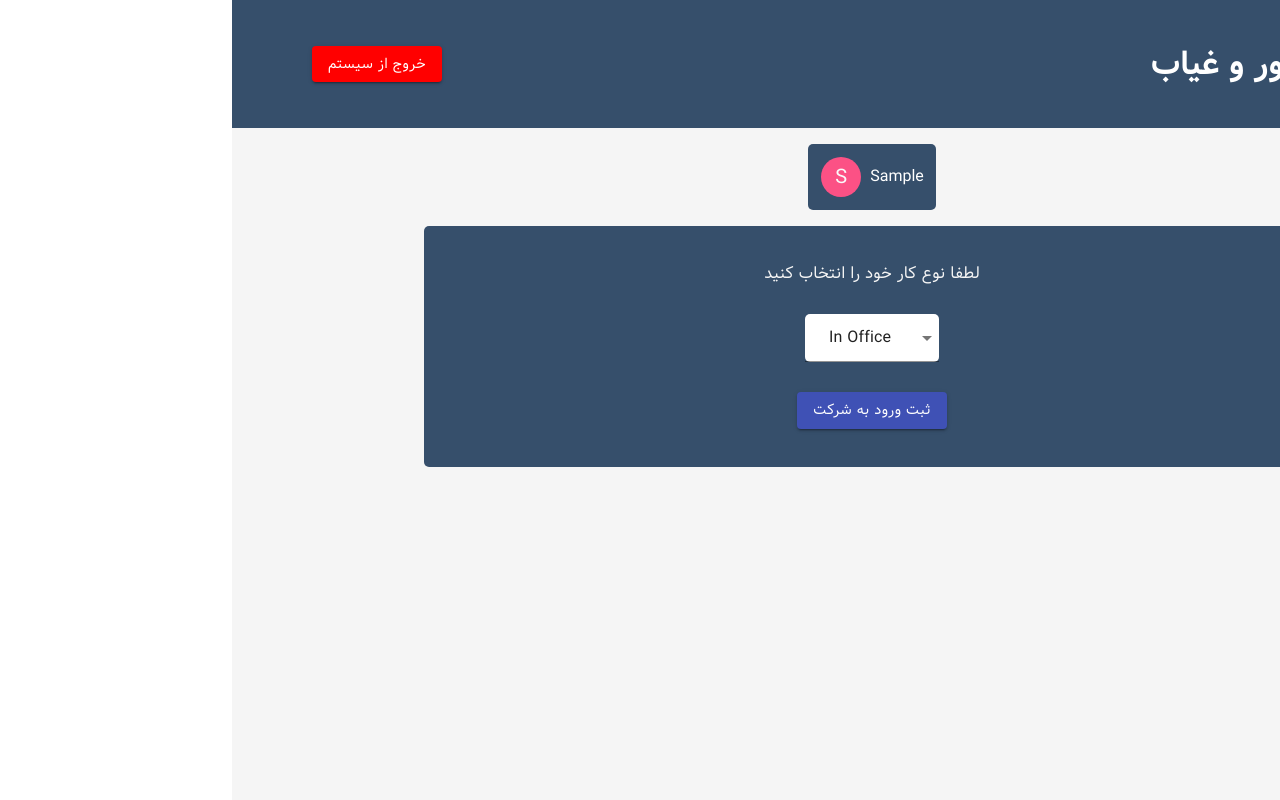
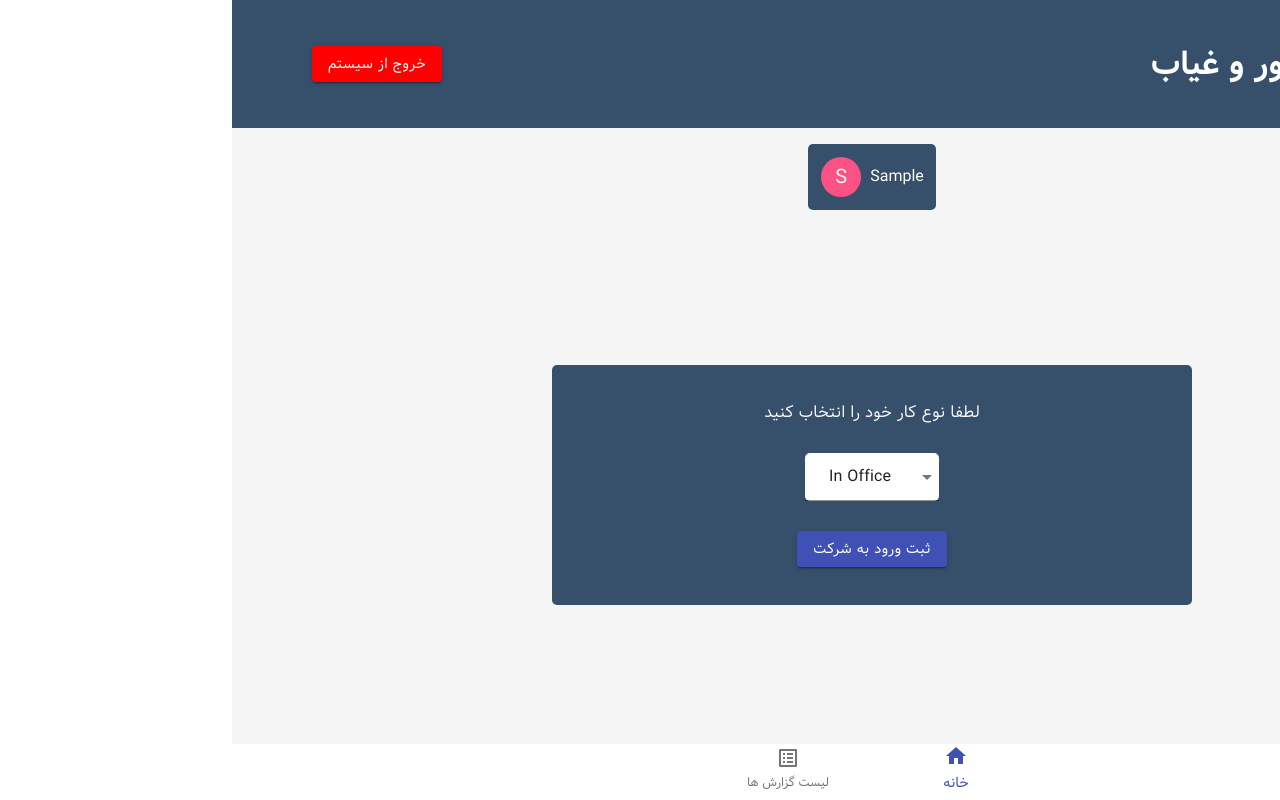
Before and after one commit to sinamoraddar/attendanceSystem, a React (Create React App) app: page /authentication in a window 1280 px wide. Both pictures are taken after typing "Sample", "5" into the empty fields and a click on the button "SIGNUP". Built offline with nearby package versions, Linux system fonts and the light colour scheme.

Commit message:
add the bottom navigation

```diff
--- a/package.json
+++ b/package.json
@@ -4,6 +4,7 @@
   "private": true,
   "dependencies": {
     "@material-ui/core": "^4.11.2",
+    "@material-ui/icons": "^4.11.2",
     "@testing-library/jest-dom": "^5.11.6",
     "@testing-library/react": "^11.2.2",
     "@testing-library/user-event": "^12.5.0",
@@ -33,7 +34,6 @@
       "react-app",
       "react-app/jest"
     ]
-
   },
   "browserslist": {
     "production": [
--- a/src/App.module.scss
+++ b/src/App.module.scss
@@ -37,3 +37,9 @@
     }
   }
 }
+
+:global {
+  .MuiBottomNavigationAction-label {
+    margin: 0.5em 0;
+  }
+}
--- a/src/App.tsx
+++ b/src/App.tsx
@@ -2,16 +2,32 @@ import React, { useCallback, useEffect, useState } from "react";
 import moment from "moment";
 import { nanoid } from "nanoid";
 import AuthenticationPage from "pages/authenticationPage/AuthenticationPage";
-import { BrowserRouter as Router, Switch, Route } from "react-router-dom";
+import {
+  BrowserRouter as Router,
+  Switch,
+  Route,
+  useHistory,
+  Redirect,
+  Link,
+} from "react-router-dom";
 import { AuthContext } from "contexts/AuthContext";
 import MainPage, { WorkTypes } from "pages/mainPage/MainPage";
 import { AuthenticationConstants } from "components/forms/authForm/AuthForm";
 import { initialCurrentUserState } from "contexts/AuthContext";
 import DetailsPage from "pages/detailsPage/DetailsPage";
-
+import ListAltIcon from "@material-ui/icons/ListAlt";
+import HomeIcon from "@material-ui/icons/Home";
+import {
+  BottomNavigation,
+  BottomNavigationAction,
+  Button,
+  InputLabel,
+  MenuItem,
+  Select,
+} from "@material-ui/core";
+import { Avatar } from "@material-ui/core";
 //styles
 import styles from "./App.module.scss";
-import { Avatar, Button } from "@material-ui/core";
 export enum WeekDays {
   Sunday,
   Monday,
@@ -40,10 +56,31 @@ export interface UserShape {
   }[];
 }
 function App() {
+  //state
   const [isAuthenticated, setIsAuthenticated] = useState<boolean>(false);
   const [currentUser, setCurrentUser] = useState<UserShape>(
     initialCurrentUserState
   );
+  const [value, setValue] = useState(0);
+  //third party hooks
+  const history = useHistory();
+  //life cycle hooks
+
+  useEffect(() => {
+    // if (isAuthenticated) {
+    switch (value) {
+      case 0: {
+        // history.push("/");
+        break;
+      }
+      case 1: {
+        // history.push("/details");
+        break;
+      }
+    }
+    // }
+  }, [value, history, isAuthenticated]);
+  //callbacks
   const signUpTheUser = useCallback(
     ({ name, phoneNumber }: { name: string; phoneNumber: string }) => {
       setCurrentUser((currentUser) => ({
@@ -194,6 +231,28 @@ function App() {
           <Route path="/details" exact component={DetailsPage} />
           <Route path="/authentication" exact component={AuthenticationPage} />
         </Switch>
+        {isAuthenticated && (
+          <BottomNavigation
+            value={value}
+            onChange={(event, newValue) => {
+              setValue(newValue);
+            }}
+            showLabels
+          >
+            <BottomNavigationAction
+              component={Link}
+              to="/"
+              label="خانه"
+              icon={<HomeIcon />}
+            />
+            <BottomNavigationAction
+              label="لیست گزارش ها"
+              component={Link}
+              to="/details"
+              icon={<ListAltIcon />}
+            ></BottomNavigationAction>
+          </BottomNavigation>
+        )}
       </Router>
     </AuthContext.Provider>
   );
--- a/src/assets/styles/sass/base/_base.scss
+++ b/src/assets/styles/sass/base/_base.scss
@@ -7,6 +7,7 @@
   min-height: 100vh;
   display: flex;
   flex-direction: column;
+  justify-content: flex-start;
 }
 
 /* width */
--- /dev/null
+++ b/src/pages/detailsPage/DetailsPage.module.scss
@@ -0,0 +1,3 @@
+.container {
+  flex: 1 auto;
+}
--- a/src/pages/detailsPage/DetailsPage.tsx
+++ b/src/pages/detailsPage/DetailsPage.tsx
@@ -3,6 +3,8 @@ import React, { useCallback, useContext, useEffect, useState } from "react";
 import { Link, Redirect } from "react-router-dom";
 import moment from "moment";
 import { WorkTypes } from "pages/mainPage/MainPage";
+//styles
+import styles from "./DetailsPage.module.scss";
 const DetailsPage = () => {
   //context
   const {
@@ -71,7 +73,7 @@ const DetailsPage = () => {
     return () => clearInterval(basicInterval);
   }, [activityLog, handleCurrentWorkDuration]);
   return isAuthenticated ? (
-    <div>
+    <div className={styles.container}>
       <input
         placeholder="جستجو در میان فعالیت ها"
         value={searchInput}
@@ -89,17 +91,20 @@ const DetailsPage = () => {
         <option>{WorkTypes.Remote}</option>
       </select>
 
-      <Link to="/">Back to home page</Link>
+      {activityLog.length > 0 ? (
         <ol>
           {activityLog
             .filter(
               ({ workDescription, workType }) =>
                 workDescription?.includes(searchInput) &&
-              (workTypeFilter === WorkTypes.All || workType === workTypeFilter)
+                (workTypeFilter === WorkTypes.All ||
+                  workType === workTypeFilter)
             )
-          .map(({ workType, entranceTime, exitTime, id, workDescription }) => (
+            .map(
+              ({ workType, entranceTime, exitTime, id, workDescription }) => (
                 <li key={id}>
-              {workType},{moment(entranceTime).format("MMMM Do YYYY, h:mm:ss")},
+                  {workType},
+                  {moment(entranceTime).format("MMMM Do YYYY, h:mm:ss")},
                   {exitTime !== null ? (
                     moment(exitTime).format("MMMM Do YYYY, h:mm:ss")
                   ) : (
@@ -113,8 +118,12 @@ const DetailsPage = () => {
                   )}
                   <span>{workDescription}</span>
                 </li>
-          ))}
+              )
+            )}
         </ol>
+      ) : (
+        <p>فعالیتی وجود ندارد</p>
+      )}
     </div>
   ) : (
     <Redirect to="/authentication" />
--- a/src/pages/mainPage/MainPage.module.scss
+++ b/src/pages/mainPage/MainPage.module.scss
@@ -5,9 +5,11 @@
     @include flex(center, center);
     flex-direction: column;
   }
+  flex: 1 auto;
+  justify-content: space-between;
   .innerBox {
     background-color: $blue;
-    width: 70%;
+    width: 50%;
     padding: 1.5em;
     border-radius: $lightBorderRadius;
     h3 {
@@ -41,4 +43,8 @@
     color: $turquoise;
     margin: 0 0.5em;
   }
+  .bottomNavigation {
+    width: 100%;
+    flex: 1 auto;
+  }
 }
--- a/src/pages/mainPage/MainPage.tsx
+++ b/src/pages/mainPage/MainPage.tsx
@@ -1,12 +1,18 @@
 import React, { useCallback, useContext, useEffect, useState } from "react";
-import { Link, Redirect } from "react-router-dom";
+import { Link, Redirect, useHistory } from "react-router-dom";
 import { AuthContext } from "contexts/AuthContext";
 import { EntranceShape, WeekDays } from "App";
-
 import moment from "moment";
 //styles
 import styles from "./MainPage.module.scss";
-import { Button, InputLabel, MenuItem, Select } from "@material-ui/core";
+import {
+  BottomNavigation,
+  BottomNavigationAction,
+  Button,
+  InputLabel,
+  MenuItem,
+  Select,
+} from "@material-ui/core";
 
 export enum WorkTypes {
   All = "All",
@@ -27,6 +33,7 @@ const MainPage = ({
   const [error, setError] = useState<string>("");
   const [workType, setWorkType] = useState<WorkTypes>(WorkTypes.InOffice);
   const [workDescription, setWorkDescription] = useState<string>("");
+
   //callbacks
   const onSelectChange = useCallback((e) => {
     const { value } = e.target;
@@ -73,7 +80,7 @@ const MainPage = ({
               <textarea
                 name="activityDetails"
                 id="activityDetails"
-                placeholder="خلاصه فعالیت..."
+                placeholder="خلاصه فعالیت ها..."
                 onChange={onTextareaChange}
                 value={workDescription}
               ></textarea>
@@ -113,11 +120,6 @@ const MainPage = ({
             </>
           )}
         </div>
-        {currentUser.activityLog.length > 0 && (
-          <>
-            <Link to="/details">Details</Link>
-          </>
-        )}
       </div>
     )
   ) : (
```
Also changed, not shown: 2 other files (tests, documents, lock files or other folders). Lines whose indentation alone changed are shown as unchanged.
